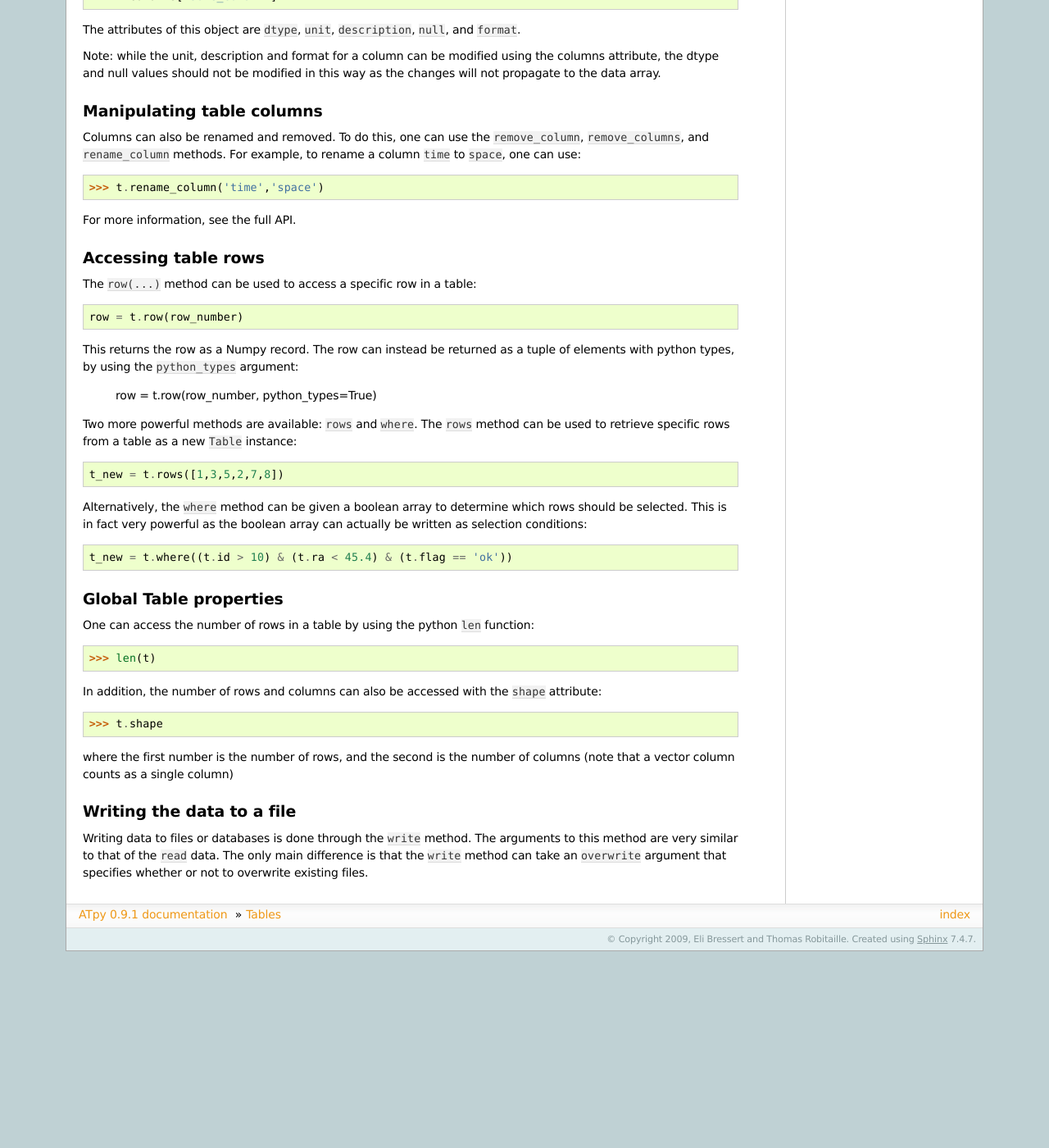
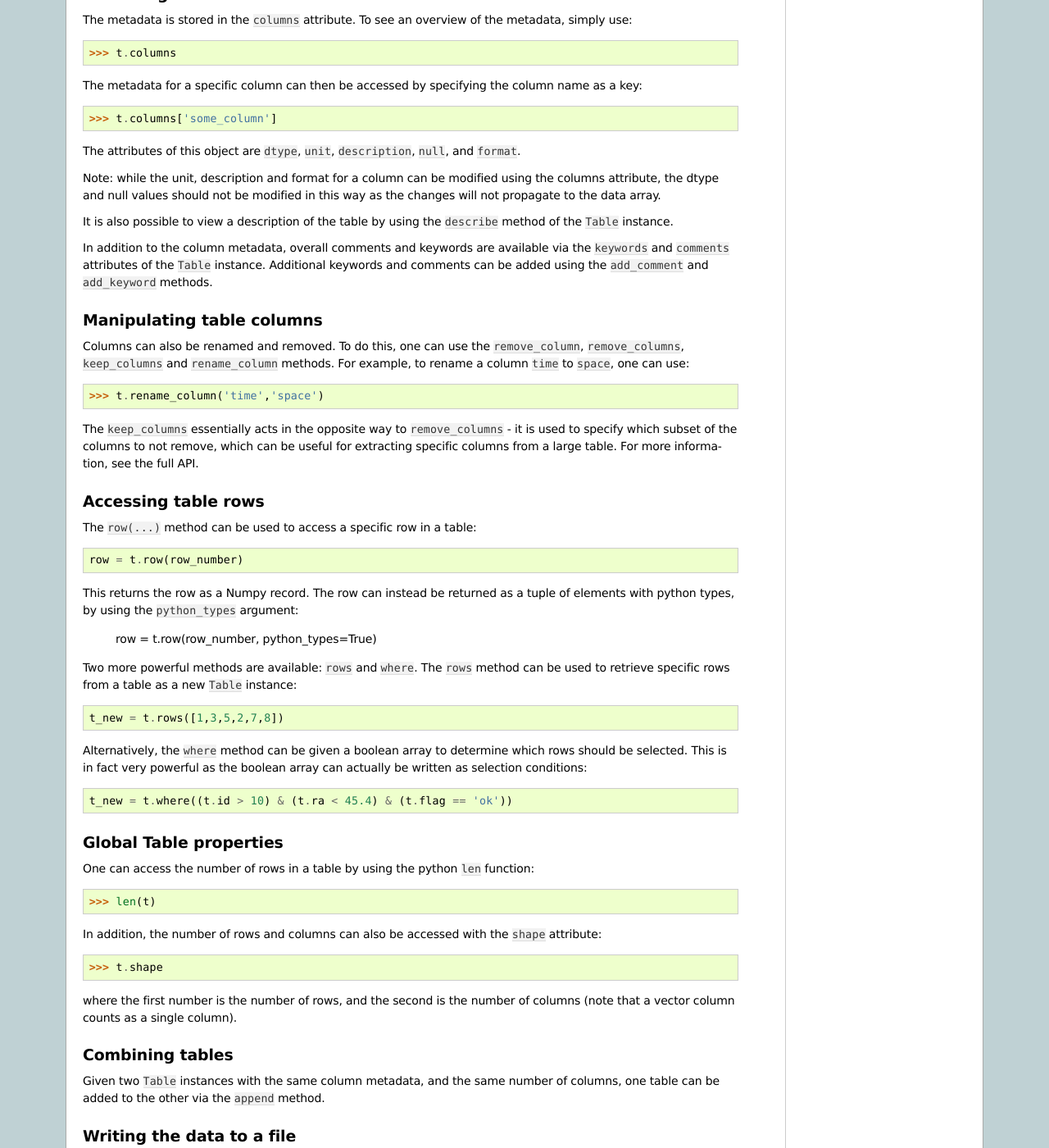
Before and after one commit to atpy/atpy.github.com, a Sphinx documentation site: the page built from source/tables.rst, in a window 1280 px wide and 1400 px high, scrolled down 2777 px. Shown: the whole window at 82% size. Built offline with Sphinx 7.4.7, drawn with Linux system fonts in a browser that asks for light colours; before the commit the page ends 3937 px from its top, so only the background shows below that; some of the changed text lies outside the part shown.

Commit message:
Updated HTML files and added a little more to Tables
git-svn-id: https://atpy.svn.sourceforge.net/svnroot/atpy/documentation@135 a84d3894-9e97-4a94-862a-515d26404f57

```diff
--- a/source/tables.rst
+++ b/source/tables.rst
@@ -1,7 +1,7 @@
 Tables
 ======
 
-The ``Table`` class is the basic entity. It consists of table data and metadata. The data is stored using a Numpy record array. The metadata includes units, null values, and column descriptions.
+The ``Table`` class is the basic entity. It consists of table data and metadata. The data is stored using a Numpy record array. The metadata includes units, null values, and column descriptions, as well as general comments and keywords.
 
 Data can be stored in the table using many of the Numpy types, including booleans, 8, 16, 32, and 64-bit signed and unsigned integers, 32 and 64-bit floats, and strings. Not all file formats and databases support reading and writing all of these types -- for more information, see :ref:`File Formats and Numeric Types <formats>`.
 
@@ -39,6 +39,8 @@ In some cases, ``read()`` will fail to determine the input type. In this case, o
 
 The ``read`` method supports additional file-format-dependent options. These are described in more detail in the :ref:`Full API <api>`.
 
+In cases where multiple tables are available in a table file, ATpy will display a message to the screen with instructions of how to specify which table to read in. Alternatively, see the TableSet chapter for information on how to read all tables into a single TableSet instance.
+
 Reading data from a database
 ^^^^^^^^^^^^^^^^^^^^^^^^^^^^
 
@@ -52,7 +54,9 @@ The remaining arguments depend on the database type. For example, an SQLite data
 
   >>> t.read('sqlite','example.db')
 
-For MySQL and PostGreSQL databases, it is possible to specify the database, authentication, and host parameters. The various options are descried in more detail in the :ref:`Full API <api>`. As for files, the ``verbose`` and ``type`` arguments can be used.
+For MySQL and PostGreSQL databases, it is possible to specify the database, table, authentication, and host parameters. The various options are descried in more detail in the :ref:`Full API <api>`. As for files, the ``verbose`` and ``type`` arguments can be used.
+
+It is possible to specify a full SQL query using the ``query`` argument. Any valid SQL is allowed. If this is used, the table name should nevertheless be specified using the ``table`` argument.
 
 Adding data to a table
 ^^^^^^^^^^^^^^^^^^^^^^
@@ -128,14 +132,18 @@ The attributes of this object are ``dtype``, ``unit``, ``description``, ``null``
 
 Note: while the unit, description and format for a column can be modified using the columns attribute, the dtype and null values should not be modified in this way as the changes will not propagate to the data array.
 
+It is also possible to view a description of the table by using the ``describe`` method of the ``Table`` instance.
+
+In addition to the column metadata, overall comments and keywords are available via the ``keywords`` and ``comments`` attributes of the ``Table`` instance. Additional keywords and comments can be added using the ``add_comment`` and ``add_keyword`` methods.
+
 Manipulating table columns
 --------------------------
 
-Columns can also be renamed and removed. To do this, one can use the ``remove_column``, ``remove_columns``, and ``rename_column`` methods. For example, to rename a column ``time`` to ``space``, one can use::
+Columns can also be renamed and removed. To do this, one can use the ``remove_column``, ``remove_columns``, ``keep_columns`` and ``rename_column`` methods. For example, to rename a column ``time`` to ``space``, one can use::
 
   >>> t.rename_column('time','space')
 
-For more information, see the full API.
+The ``keep_columns`` essentially acts in the opposite way to ``remove_columns`` - it is used to specify which subset of the columns to not remove, which can be useful for extracting specific columns from a large table. For more information, see the full API.
 
 Accessing table rows
 --------------------
@@ -167,7 +175,12 @@ In addition, the number of rows and columns can also be accessed with the ``shap
 
   >>> t.shape
 
-where the first number is the number of rows, and the second is the number of columns (note that a vector column counts as a single column)
+where the first number is the number of rows, and the second is the number of columns (note that a vector column counts as a single column).
+
+Combining tables
+----------------
+
+Given two ``Table`` instances with the same column metadata, and the same number of columns, one table can be added to the other via the ``append`` method.
 
 Writing the data to a file
 --------------------------
```
Also changed, not shown: 11 other files.
